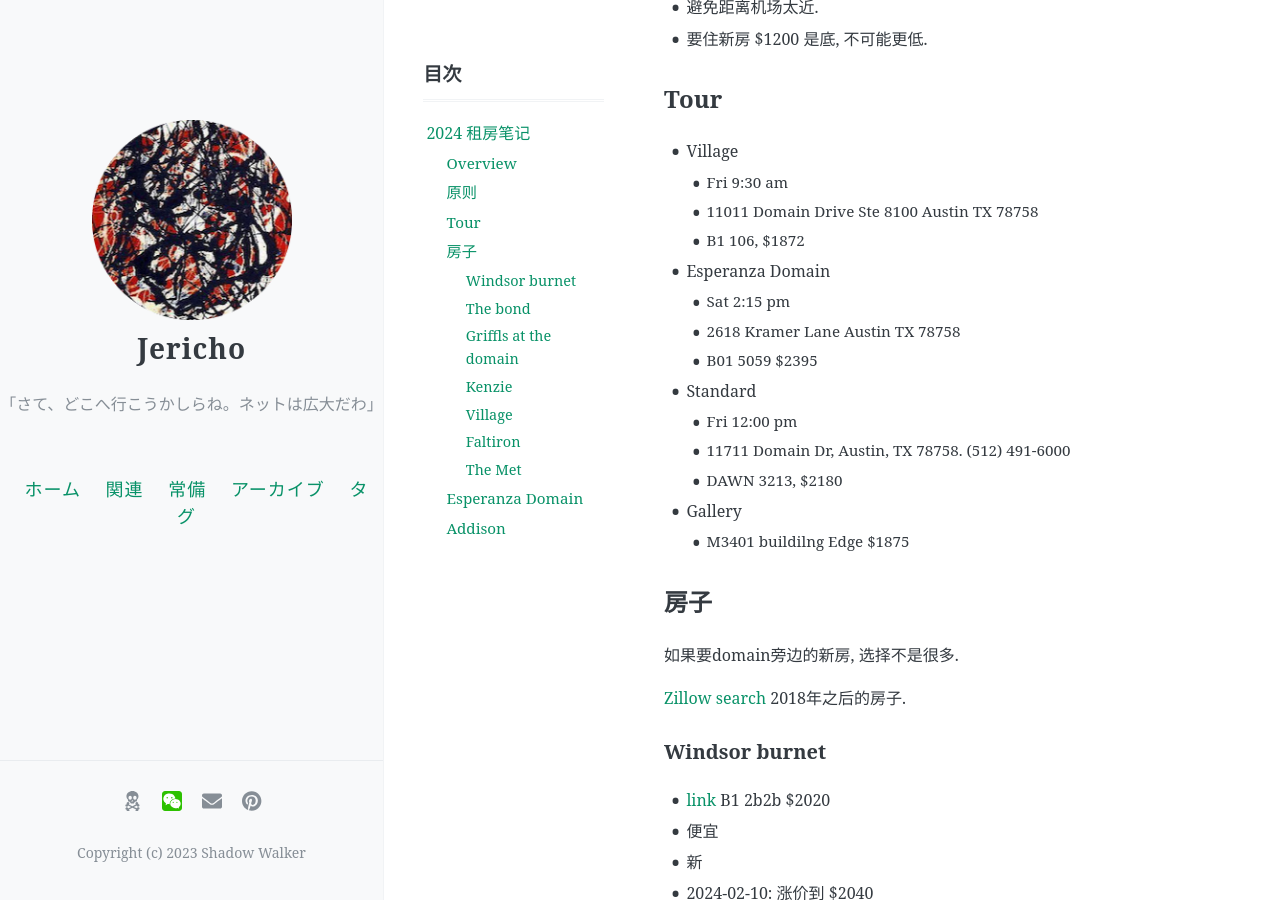
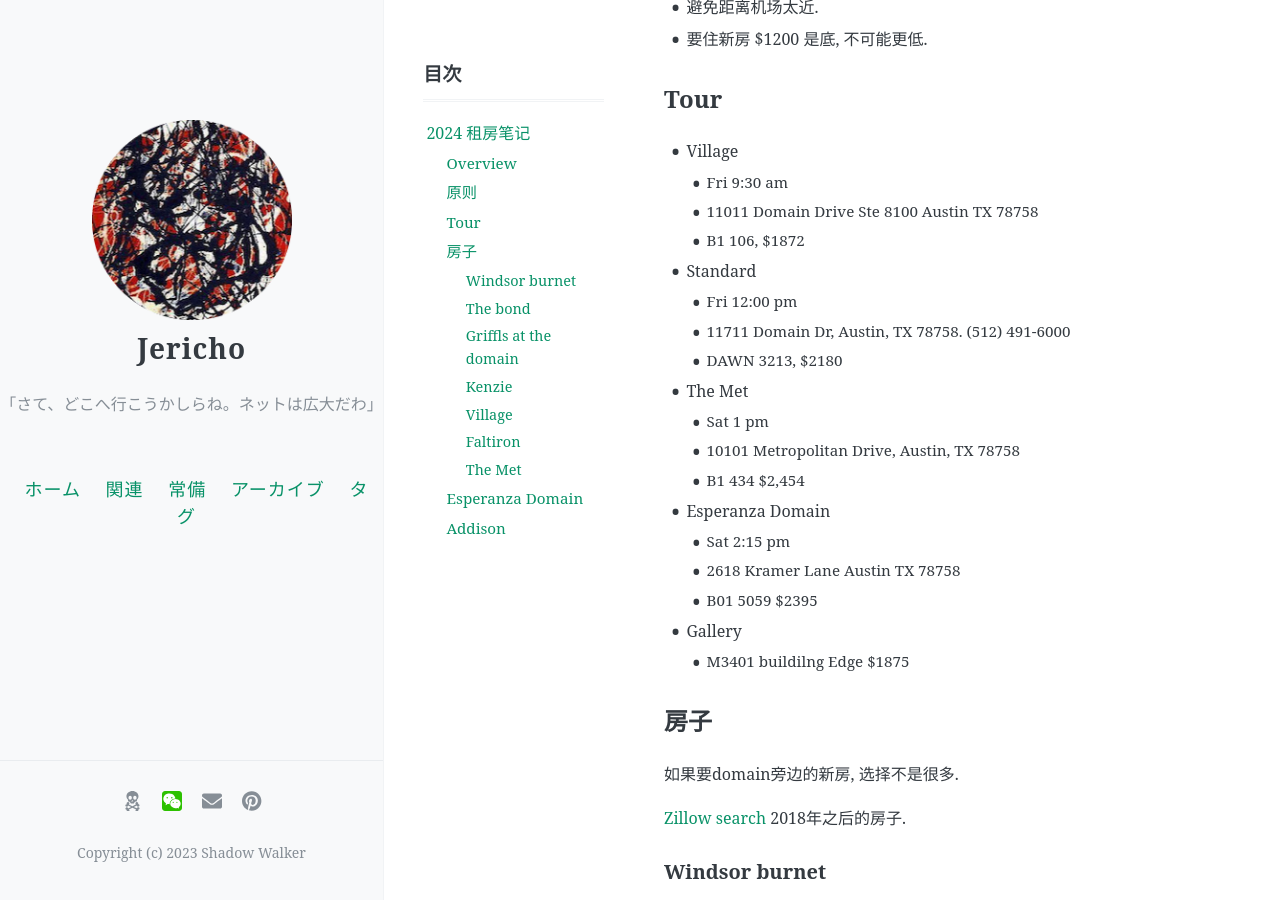
Before and after one commit to AsheBlade/Jericho, a Jekyll site: the page built from _posts/2024-01-30-2024_租房笔记.md, in a window 1280 px wide and 900 px high, scrolled down 521 px. Built offline with Jekyll 4.4.1, drawn with Linux system fonts in a browser that asks for light colours; comment, search, counter and statistics services are not loaded.

Commit message:
Update 2024-01-30-2024_租房笔记.md

```diff
--- a/_posts/2024-01-30-2024_租房笔记.md
+++ b/_posts/2024-01-30-2024_租房笔记.md
@@ -30,14 +30,19 @@ baker ln 南會便宜
 	- Fri 9:30 am
 	- 11011 Domain Drive Ste 8100 Austin TX 78758
 	- B1 106, $1872
+- Standard
+	- Fri 12:00 pm
+	- 11711 Domain Dr, Austin, TX 78758. (512) 491-6000
+	- DAWN  3213, $2180
+- The Met
+	- Sat 1 pm
+	- 10101 Metropolitan Drive, Austin, TX 78758
+	- B1 434 $2,454
 - Esperanza Domain
 	- Sat 2:15 pm
 	- 2618 Kramer Lane Austin TX 78758
 	- B01 5059  $2395
-- Standard
-	- Fri 12:00 pm
-	- 11711 Domain Dr, Austin, TX 78758. (512) 491-6000
-	- DAWN  3213, $2180
+
 
 
 
```
